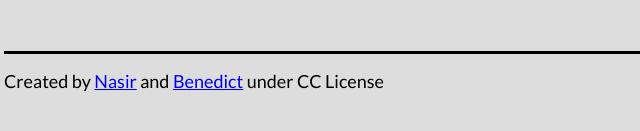
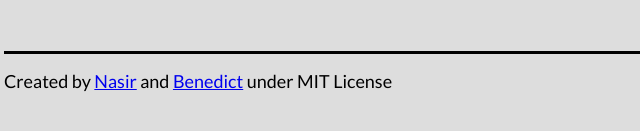
Before and after one commit to BenM4k/KanbanCapstone, a website built with webpack: page src/index.html in a window 1280 px wide. Shown: the part 185-316 px from the top of the page, 156-796 px from the left. Built offline with nearby package versions, Linux system fonts and the light colour scheme; no server answers.

Commit message:
Updated readme file

```diff
--- a/src/index.html
+++ b/src/index.html
@@ -44,7 +44,7 @@
           rel="noopener noreferrer"
           >Benedict</a
         >
-        under CC License
+        under MIT License
       </p>
     </footer>
     <script type="module" src="index.js"></script>
```
Also changed, not shown: README.md, 1 other file.
